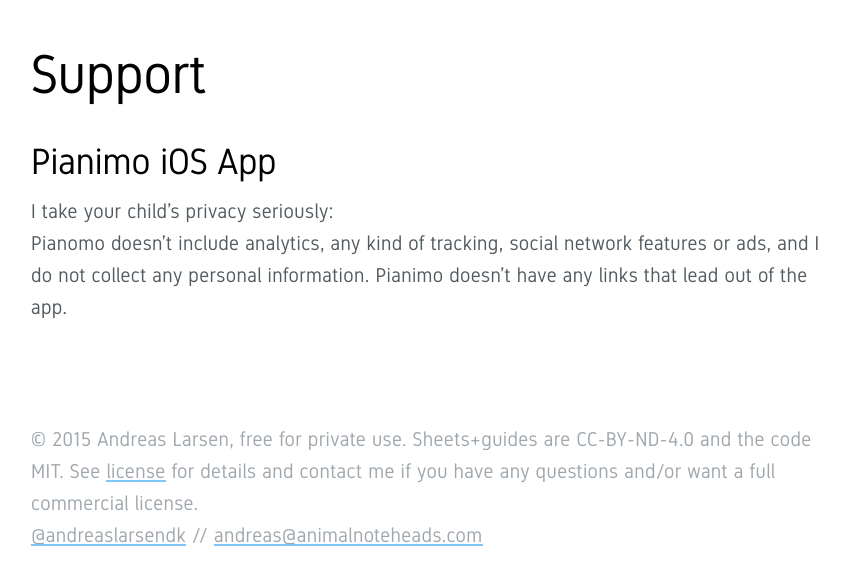
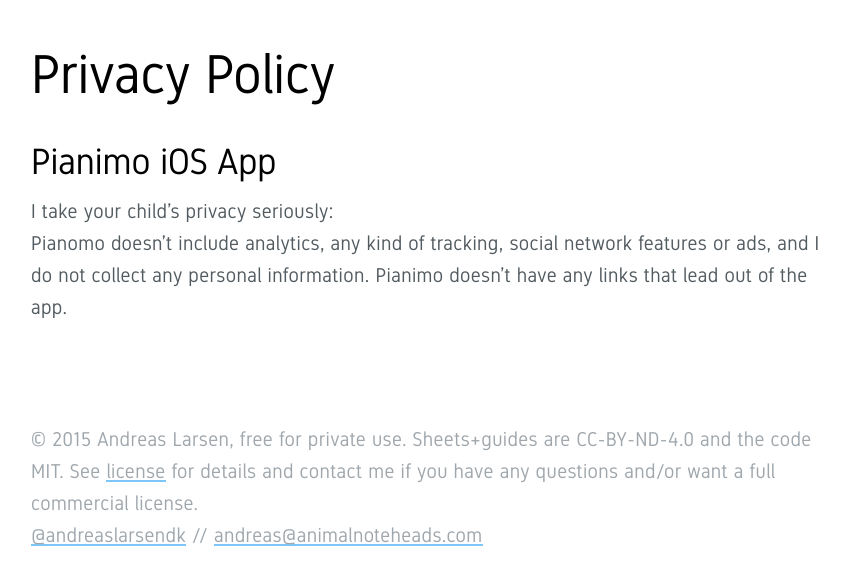
Before and after one commit to larsenwork/animalnoteheads, a Jekyll site: the page built from privacy/index.md, in a window 1280 px wide. Shown: the top 585 px of the page, without its empty margins (209-1058 px from the left). Built offline with Jekyll 4.4.1, drawn with Linux system fonts in a browser that asks for light colours.

Commit message:
privacy 2

```diff
--- a/privacy/index.md
+++ b/privacy/index.md
@@ -1,7 +1,7 @@
 ---
 published: true
 layout: default
-title: Support
+title: Privacy Policy
 author: Andreas Larsen
 description: Open source multilingual sheet music library, tools to create your own sheet music, iOS app and much more - all free.
 year: 2015
```
